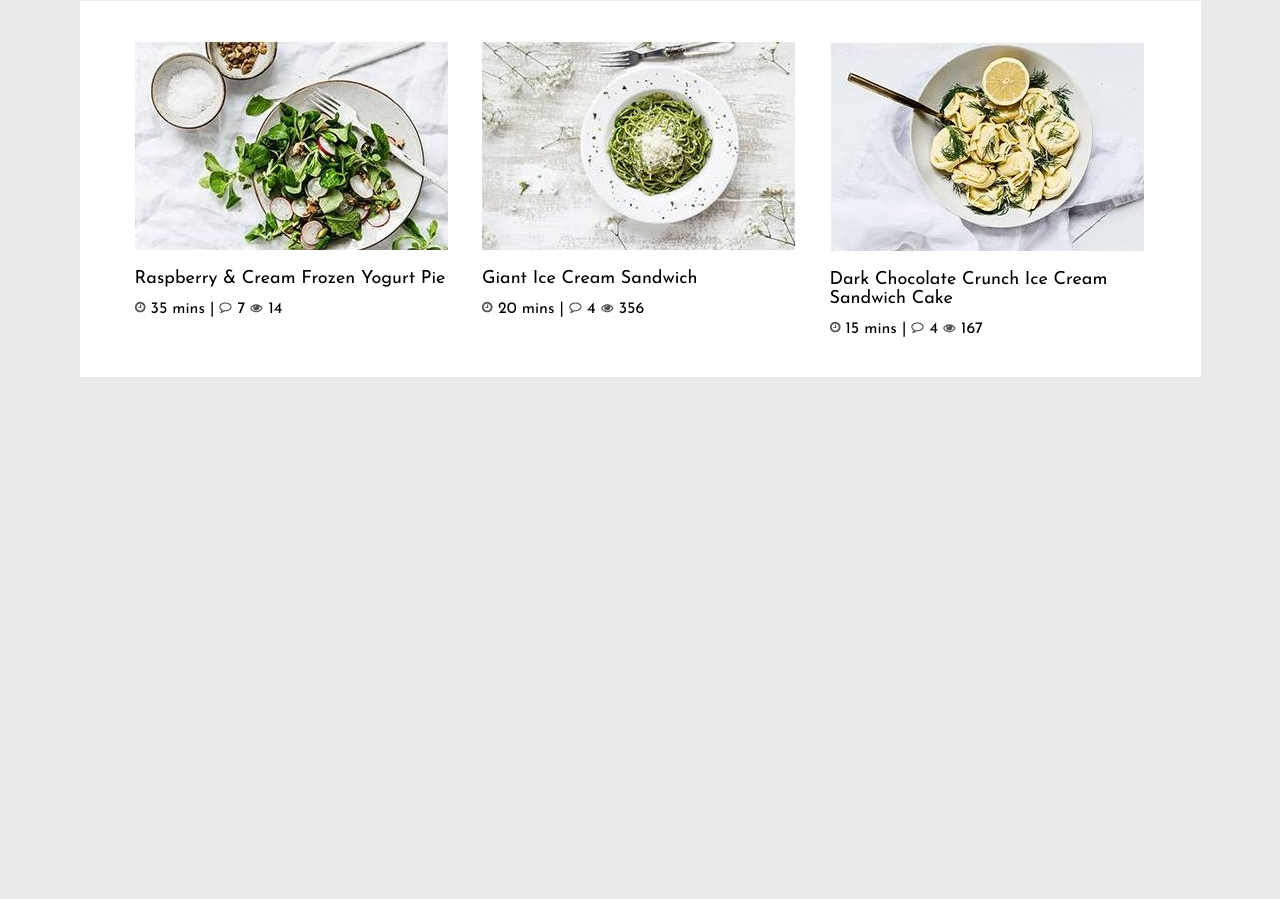
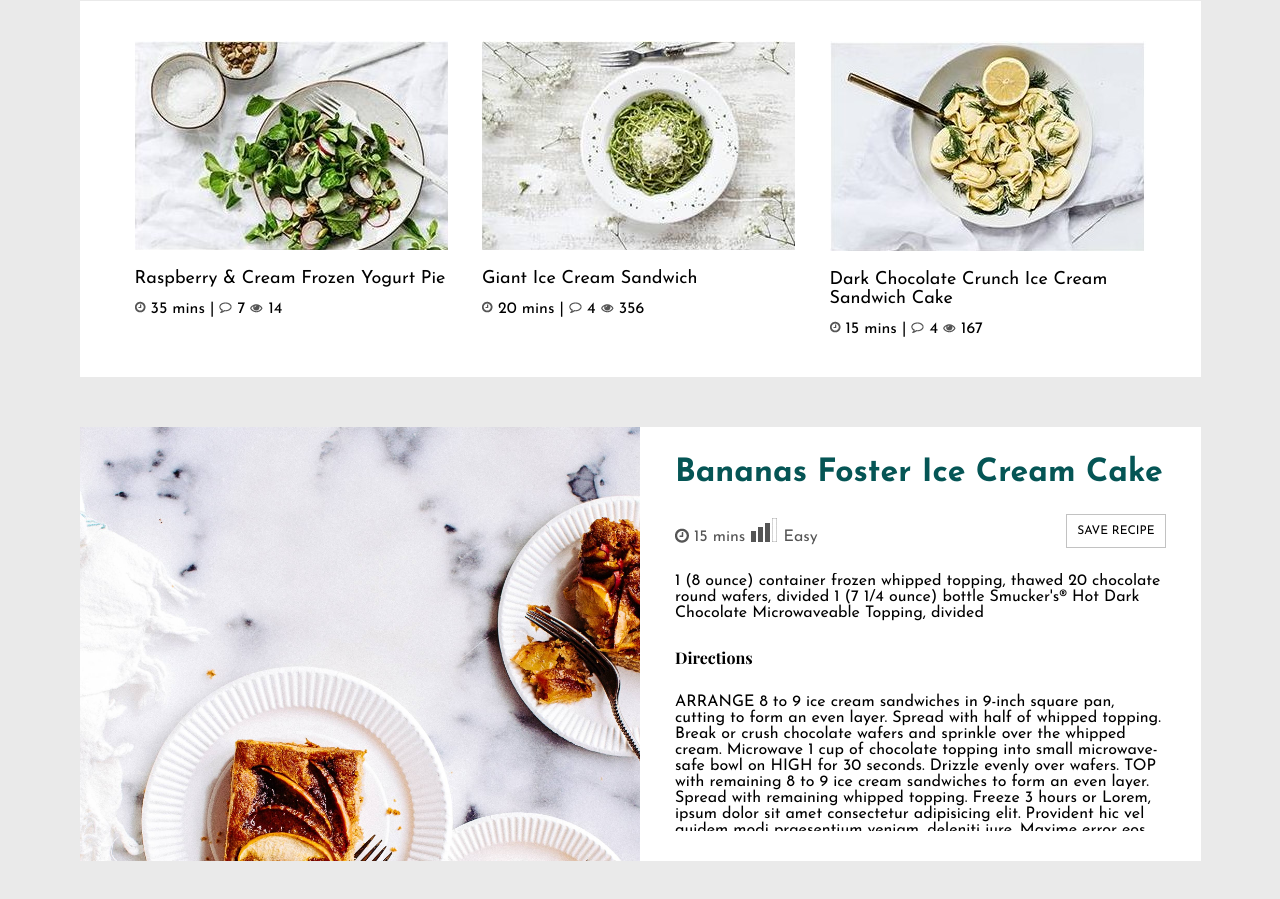
Before and after one commit to VladislavChervjakov/lemon, a plain HTML site: page index.html in a window 1280 px wide. Shown: the part 1270-2169 px from the top of the page. Before the commit the page ends 1647 px from the top, so only its background shows below. Drawn offline with nearby package versions, Linux system fonts and the light colour scheme.

Commit message:
recipie big pt1

```diff
--- a/index.html
+++ b/index.html
@@ -57,7 +57,7 @@
                         If you're looking for decadence, look no further — you've found the Holy Grail of desserts.
                         Honestly, this cake makes us wonder why Bananas Foster hasn't always been served on
                         top of ice cream cake.</div>
-                    <a href="#" class="slider__slide-btn">GET IT RECIPE</a>
+                    <a href="#" class="slider__slide-btn light-btn">GET IT RECIPE</a>
                 </div>
             </div>
             <div class="slider__slide" style="background: url('img/slider/slide-1.png');">
@@ -70,7 +70,7 @@
                         If you're looking for decadence, look no further — you've found the Holy Grail of desserts.
                         Honestly, this cake makes us wonder why Bananas Foster hasn't always been served on
                         top of ice cream cake.</div>
-                    <a href="#" class="slider__slide-btn">GET IT RECIPE</a>
+                    <a href="#" class="slider__slide-btn light-btn">GET IT RECIPE</a>
                 </div>
             </div>
             <div class="slider__slide" style="background: url('img/slider/slide-1.png'); background-size: cover;">
@@ -83,15 +83,17 @@
                         If you're looking for decadence, look no further — you've found the Holy Grail of desserts.
                         Honestly, this cake makes us wonder why Bananas Foster hasn't always been served on
                         top of ice cream cake.</div>
-                    <a href="#" class="slider__slide-btn">GET IT RECIPE</a>
+                    <a href="#" class="slider__slide-btn light-btn">GET IT RECIPE</a>
                 </div>
             </div>
         </div>
         <div class="recipies">
             <div class="recipies__content">
                 <div class="recipie">
+                    <a class="recipie__link" href="#">
                         <img src="img/recipies/recipie-1.jpg" alt="recipie image" class="recipie__img">
                         <div class="recipie__title">Raspberry & Cream Frozen Yogurt Pie</div>
+                    </a>
                     <div class="recipie__info">
                         <img src="img/recipies/clock-icon.png" alt="clock-icon"> 35 mins |
                         <img src="img/recipies/comment-icon.png" alt="comment-icon"> 7
@@ -99,8 +101,10 @@
                     </div>
                 </div>
                 <div class="recipie">
+                    <a class="recipie__link" href="#">
                         <img src="img/recipies/recipie-2.jpg" alt="recipie image" class="recipie__img">
                         <div class="recipie__title">Giant Ice Cream Sandwich</div>
+                    </a>
                     <div class="recipie__info">
                         <img src="img/recipies/clock-icon.png" alt="clock-icon"> 20 mins |
                         <img src="img/recipies/comment-icon.png" alt="comment-icon"> 4
@@ -108,8 +112,10 @@
                     </div>
                 </div>
                 <div class="recipie">
+                    <a class="recipie__link" href="#">
                         <img src="img/recipies/recipie-3.jpg" alt="recipie image" class="recipie__img">
                         <div class="recipie__title">Dark Chocolate Crunch Ice Cream Sandwich Cake</div>
+                    </a>
                     <div class="recipie__info">
                         <img src="img/recipies/clock-icon.png" alt="clock-icon"> 15 mins |
                         <img src="img/recipies/comment-icon.png" alt="comment-icon"> 4
@@ -119,11 +125,37 @@
             </div>
         </div>
         <div class="recipie-big">
-            <div class="recipie-big__img"></div>
             <div class="recipie-big__content">
-                <h3 class="recipie-big__title"></h3>
-                <div class="recipie-big__info"></div>
-                <div class="recipie-big-text"></div>
+                <div class="recipie-big__img"
+                style="background: url('img/recipie-big/recipie-img.jpg'); background-size: cover;"></div>
+                <div class="recipie-big__content-text">
+                    <h3 class="recipie-big__title">Bananas Foster Ice Cream Cake</h3>
+                    <div class="recipie-big__info">
+                        <div class="recipie-big__info-text">
+                            <img src="img/recipie-big/clock-icon.png" alt="clocks"
+                            class="recipie-big__clock-img"> <span>15 mins</span>
+                            <img src="img/recipie-big/diagram-icon.png" alt="recipie-diagram"
+                                class="recipie-big__diagram-img"> <span>Easy</span>
+                        </div>
+                        <a href="#" class="recipie-big__btn light-btn">SAVE RECIPE</a>
+                    </div>
+                    <div class="recipie-big__text">
+                        1 (8 ounce) container frozen whipped topping, thawed
+                        20 chocolate round wafers, divided
+                        1 (7 1/4 ounce) bottle Smucker's® Hot Dark Chocolate Microwaveable Topping, divided
+                        <div class="recipie-big__text-bold">Directions</div>
+                        ARRANGE 8 to 9 ice cream sandwiches in 9-inch square pan, cutting to form an even layer.
+                        Spread with half of whipped topping. Break or crush chocolate wafers and sprinkle over the
+                        whipped cream. Microwave 1 cup of chocolate topping into small microwave-safe bowl on HIGH for
+                        30 seconds. Drizzle evenly over wafers.
+                        TOP with remaining 8 to 9 ice cream sandwiches to form an even layer. Spread with remaining
+                        whipped topping. Freeze 3 hours or Lorem, ipsum dolor sit amet consectetur adipisicing elit.
+                        Provident hic vel quidem modi praesentium veniam, deleniti iure. Maxime error eos nesciunt
+                        suscipit dolor a sequi autem expedita dolorem quasi temporibus molestias deleniti, atque quaerat
+                        voluptatem dolorum delectus itaque sint? Totam officiis ipsa, velit repellendus qui est tempore
+                        unde culpa autem!
+                    </div>
+                </div>
             </div>
         </div>
     </div>
@@ -132,4 +164,5 @@
     <script type="text/javascript" src="//cdn.jsdelivr.net/npm/slick-carousel@1.8.1/slick/slick.min.js"></script>
     <script src="js/main.js"></script>
 </body>
+
 </html>
--- a/scss/main.scss
+++ b/scss/main.scss
@@ -149,18 +149,10 @@ body{
     }
 
     &__slide-btn{
-        display: inline-block;
-        padding: 10px;
-        border: 1px solid #c2c2c2;
-        color: #000;
-        font-size: 12px;
         margin-top: 27px;
-        @include transitionAll(.4s);
-        &:hover{
-            background-color: #000;
-            color: #c2c2c2;
-        }
     }
+
+
 }
 
 .recipies{
@@ -179,8 +171,73 @@ body{
         width: 100%;
         font-size: 18px;
         margin: 15px 0 13px 0;
+        color: #000;
+
+    }
+}
+
+.recipie-big{
+    margin-top: 50px;
+    margin-bottom: 50px;
+    &__content{
+        width: 100%;
+        display: flex;
+        justify-content: space-around;
+    }
+    &__img{
+        flex: 0 0 50%;
+    }
+    &__content-text{
+        background-color: #fff;
+        padding: 30px 35px;
+        flex: 0 0 50%;
+    }
+    &__title{
+        color: $dark-green;
+        font-size: 32px;
     }
 
+    &__info{
+        display: flex;
+        justify-content: space-between;
+        align-items: center;
+        padding: 25px 0;
+    }
+
+    &__info-text{
+        color: #555;
+       img{
+           margin-bottom: -2px;
+       }
+    }
+
+    &__text{
+        max-height: 258px;
+        height: 100%;
+        overflow-x: hidden;
+    }
+
+    &__text-bold{
+        font-weight: 800;
+        margin-top: 26px;
+        margin-bottom: 26px;
+        font-family: $playfair-font;
+    }
+
+}
+
+
+.light-btn{
+    display: inline-block;
+    padding: 10px;
+    border: 1px solid #c2c2c2;
+    color: #000;
+    font-size: 12px;
+    @include transitionAll(.4s);
+    &:hover{
+        background-color: #000;
+        color: #c2c2c2;
+    }
 }
 
 .slick-dots{
```
Also changed, not shown: css/main.css, img/recipie-big/clock-icon.png (added). Lines whose indentation alone changed are shown as unchanged.
